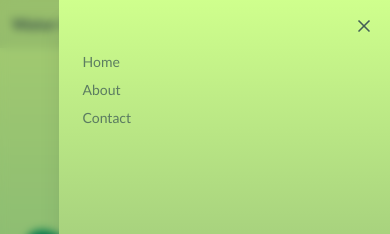
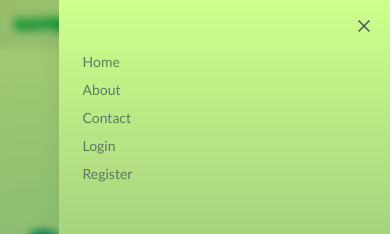
Before and after one commit to MarcRGM/Plant-Care-Information, a React (Vite) app: page / in a window 390 px wide. Both pictures are taken after a click on the button 364 px from the left and 24 px from the top of the page. Shown: the top 234 px of the page. Built offline with nearby package versions, Linux system fonts and the light colour scheme.

Commit message:
Update Header and Mobile Menu

```diff
--- a/package.json
+++ b/package.json
@@ -11,6 +11,7 @@
   },
   "dependencies": {
     "axios": "^1.7.7",
+    "classnames": "^2.5.1",
     "lucide-react": "^0.462.0",
     "react": "^18.3.1",
     "react-dom": "^18.3.1",
--- a/src/components/header.tsx
+++ b/src/components/header.tsx
@@ -17,9 +17,11 @@ const Header = () => {
         <Container>
           <div className="flex justify-between items-center h-12 xs:h-14 sm:h-16">
             <Link to="/" className="flex items-center">
-              <span className="text-[#425F57] font-semibold text-base xs:text-lg sm:text-xl lg:text-2xl">
-                Water-Down
-              </span>
+              <img
+                src="../../public/images/WATER-DOWN.png"
+                alt="Logo"
+                className="w-32 sm:w-48 md:w-64 lg:w-64 h-auto"
+              />
             </Link>
             <NavLinks className="hidden md:flex space-x-4 lg:space-x-8" />
             <div className="hidden md:flex items-center space-x-4">
--- /dev/null
+++ b/src/components/navigation/FormLinks.tsx
@@ -0,0 +1,27 @@
+import { Link } from 'react-router-dom';
+
+export const FORM_ITEMS = ['Login', 'Register'] as const;
+
+interface FormLinksProps {
+  className?: string;
+  onItemClick?: () => void;
+}
+
+const FormLinks = ({ className = '', onItemClick }: FormLinksProps) => {
+  return (
+    <nav className={className}>
+      {FORM_ITEMS.map((item) => (
+          <Link
+            key={item}
+            to='/${item.toLowerCase()}'
+            className="text-sm lg:text-base text-[#425F57]/80 hover:text-[#425F57] transition-colors duration-200 mx-2"
+            onClick={onItemClick}
+          >
+            {item}
+          </Link>
+        ))}
+    </nav>
+  );
+};
+
+export default FormLinks;
--- a/src/components/navigation/MobileMenu.tsx
+++ b/src/components/navigation/MobileMenu.tsx
@@ -1,7 +1,10 @@
 import { X } from 'lucide-react';
 import NavLinks from './NavLinks';
+import FormLinks from './FormLinks';
+import styles from '../../styles/global.module.css';
 import IconButton from '../ui/IconButton';
 import { colors } from '../constants/colors';
+import classNames from 'classnames';
 
 interface MobileMenuProps {
   isOpen: boolean;
@@ -14,12 +17,15 @@ const MobileMenu = ({ isOpen, onClose }: MobileMenuProps) => {
   return (
     <div className="fixed inset-0 z-50 lg:hidden">
       <div className="fixed inset-0 bg-black/20 backdrop-blur-sm" onClick={onClose} />
-      <div
-        className="fixed right-0 top-0 bottom-0 w-[85vw] xs:w-3/4 max-w-sm bg-white shadow-xl"
-        style={{
-          background: `linear-gradient(to bottom, ${colors.gradient.top}, ${colors.gradient.bottom})`
-        }}
-      >
+        <div
+          className="fixed right-0 top-0 bottom-0 w-[85vw] xs:w-3/4 max-w-sm bg-white shadow-xl"
+          style={{
+            background: `linear-gradient(
+              to bottom,
+              ${colors.gradient.top},
+              ${colors.gradient.bottom})`
+          }}
+        >
         <div className="flex justify-end p-3 xs:p-4">
           <IconButton
             onClick={onClose}
@@ -31,6 +37,10 @@ const MobileMenu = ({ isOpen, onClose }: MobileMenuProps) => {
           className="flex flex-col px-4 xs:px-6 space-y-2 xs:space-y-3"
           onItemClick={onClose}
         />
+        <FormLinks
+          className="mt-2 flex flex-col px-4 xs:px-6 space-y-2 xs:space-y-3"
+          onItemClick={onClose}
+        />
       </div>
     </div>
   );
```
Also changed, not shown: 1 other file (tests, documents, lock files or other folders).
